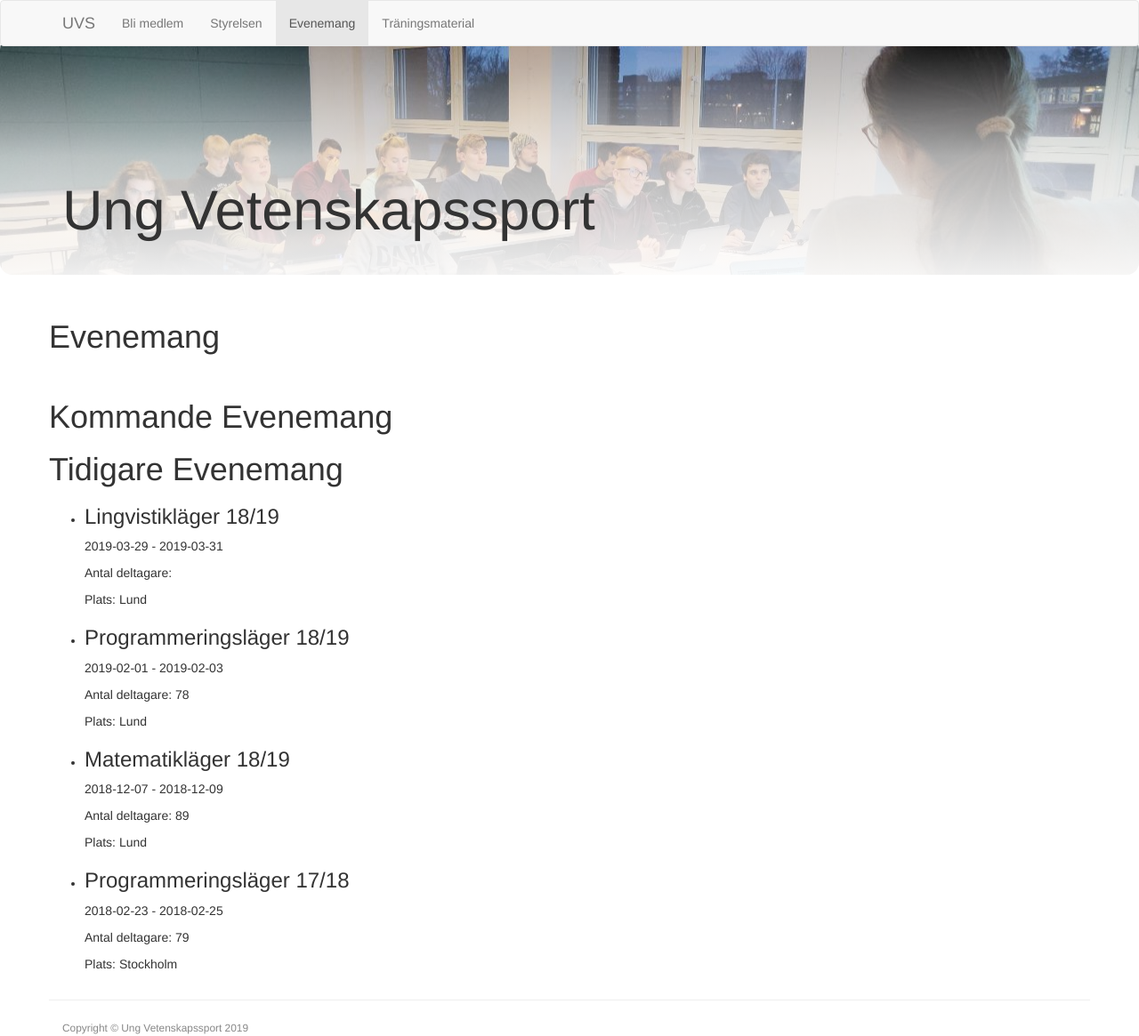
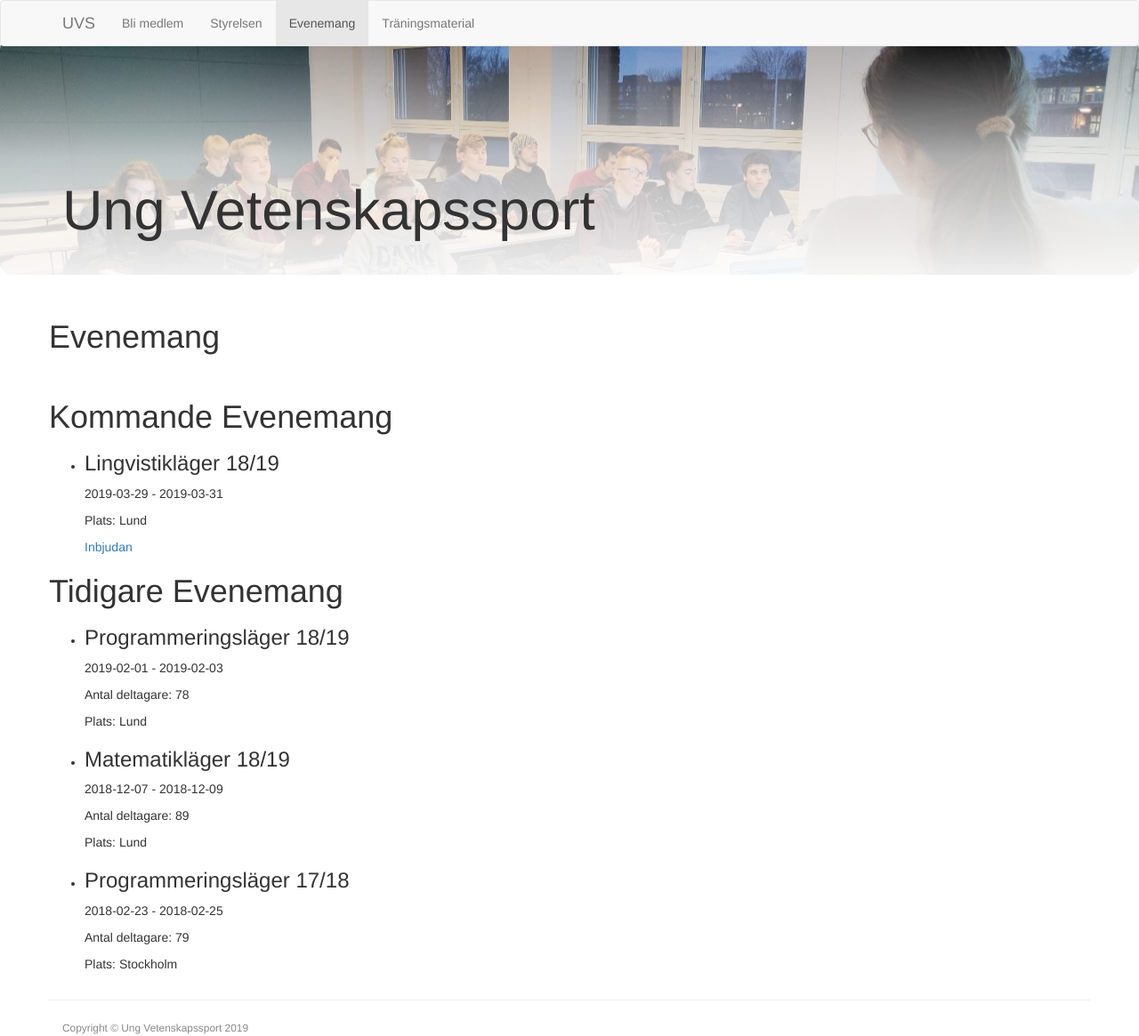
Before and after one commit to ungvetenskapssport/ungvetenskapssport.github.io, a Jekyll site: the page built from events.md, in a window 1280 px wide. Shown: the whole page at 89% size. Built offline with Jekyll 4.4.1, drawn with Linux system fonts in a browser that asks for light colours; nearby versions of some CDN libraries.

Commit message:
fix event-list

```diff
--- a/_data/events.yml
+++ b/_data/events.yml
@@ -1,21 +1,26 @@
 - name: Lingvistikläger 18/19
+  upcoming: true
+  inbjudan: "/blog/2019/02/18/ling-camp/"
   startdate: 2019-03-29
   enddate: 2019-03-31
   location: Lund
 
 - name: Programmeringsläger 18/19
+  upcoming: false
   startdate: 2019-02-01
   enddate: 2019-02-03
   no_participants: 78
   location: Lund
 
 - name: Matematikläger 18/19
+  upcoming: false
   startdate: 2018-12-07
   enddate: 2018-12-09
   no_participants: 89
   location: Lund
 
 - name: Programmeringsläger 17/18
+  upcoming: false
   startdate: 2018-02-23
   enddate: 2018-02-25
   no_participants: 79
--- a/events.md
+++ b/events.md
@@ -6,15 +6,28 @@ id: events
 
 # Kommande Evenemang
 
+<ul>
+{% for event in site.data.events %} {% if event.upcoming == true %}
+<li>
+    <h3> {{ event.name }} </h3>
+    <p> {{ event.startdate }} - {{ event.enddate }} </p>
+    <p> Plats: {{ event.location }} </p>
+    {% if event.inbjudan %}
+    <p><a href="{{ event.inbjudan }}" >Inbjudan</a></p>
+    {% endif %}
+</li>
+{% endif %}{% endfor %}
+</ul>
+
 # Tidigare Evenemang
 
 <ul>
-{% for event in site.data.events %}
+{% for event in site.data.events %} {% if event.upcoming != true %}
 <li>
     <h3> {{ event.name }} </h3>
     <p> {{ event.startdate }} - {{ event.enddate }} </p>
     <p> Antal deltagare: {{ event.no_participants }} </p>
     <p> Plats: {{ event.location }} </p>
 </li>
-{% endfor %}
+{% endif %}{% endfor %}
 </ul>
```
